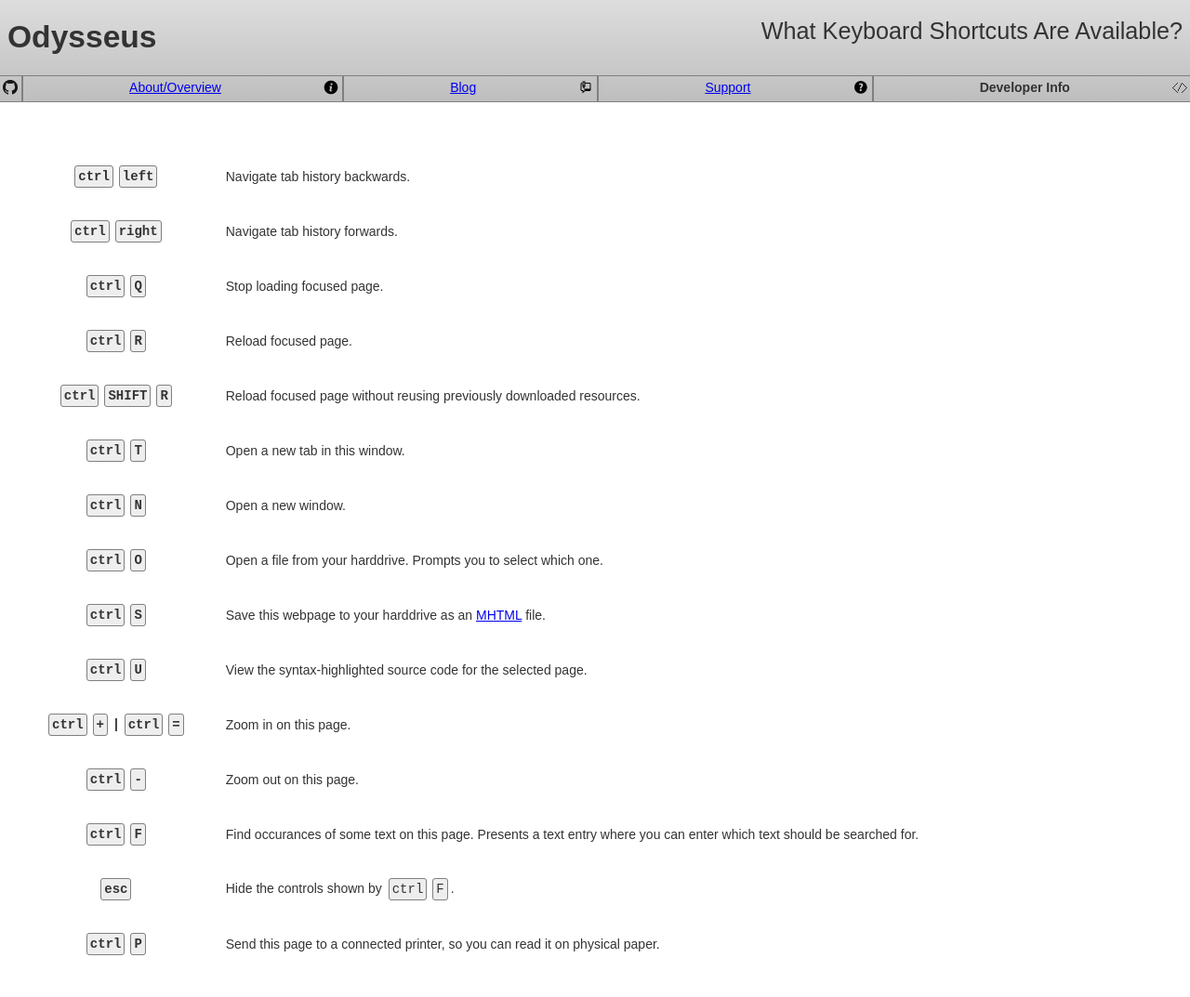
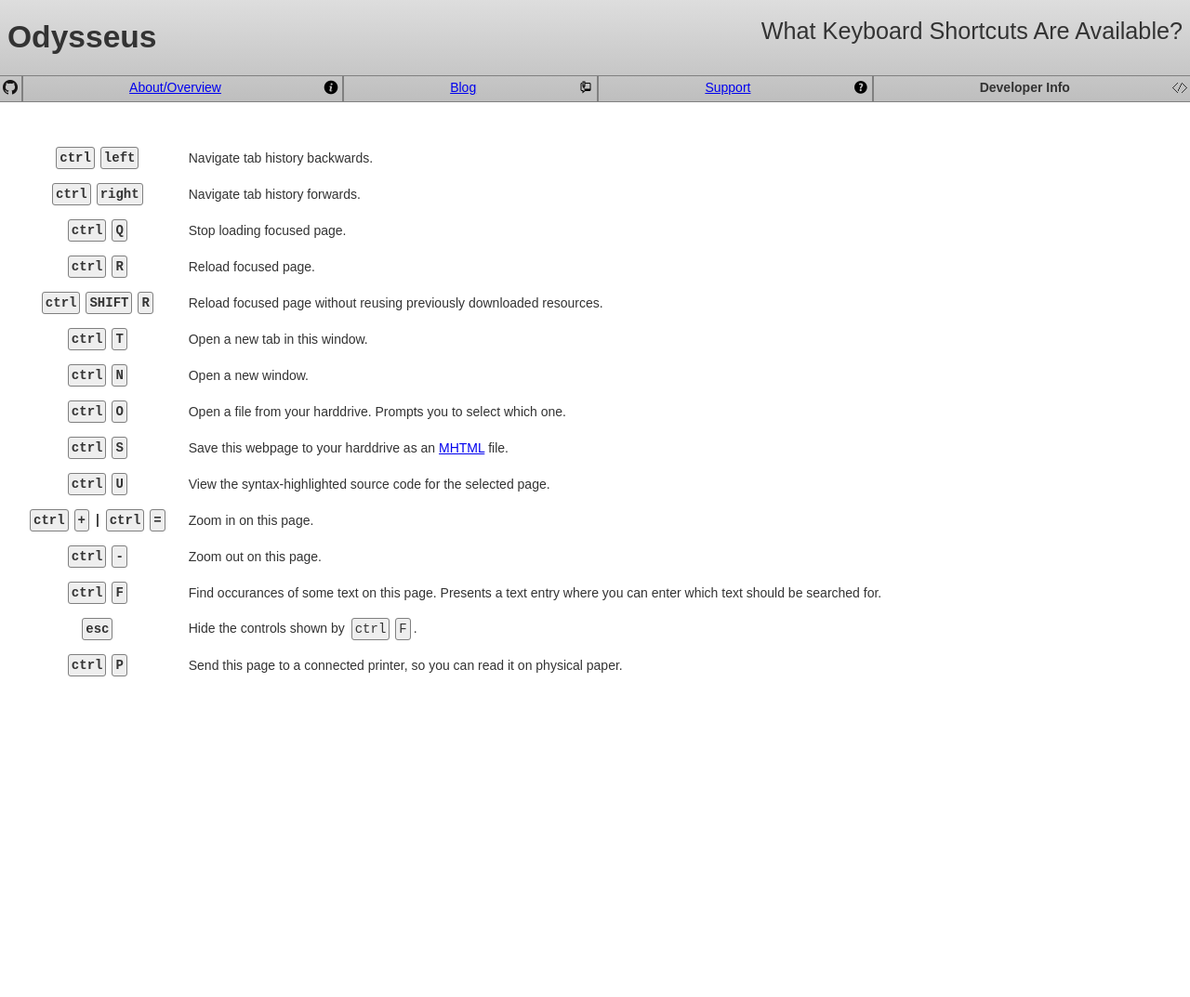
Before and after one commit to alcinnz/Odysseus-support, a Jekyll site: the page built from _guides/keyboard-shortcuts.html, in a window 1280 px wide. Shown: the whole page at 93% size. Built offline with Jekyll 4.4.1, drawn with Linux system fonts in a browser that asks for light colours; after the commit the page ends 900 px from its top, so only the background shows below that.

Commit message:
Half table spacing

```diff
--- a/_guides/keyboard-shortcuts.html
+++ b/_guides/keyboard-shortcuts.html
@@ -6,7 +6,7 @@
 <style>
   table {
     margin-top: 40px;
-    border-spacing: 40px;
+    border-spacing: 20px;
   }
   kbd {
     border-radius: 3px;
```
